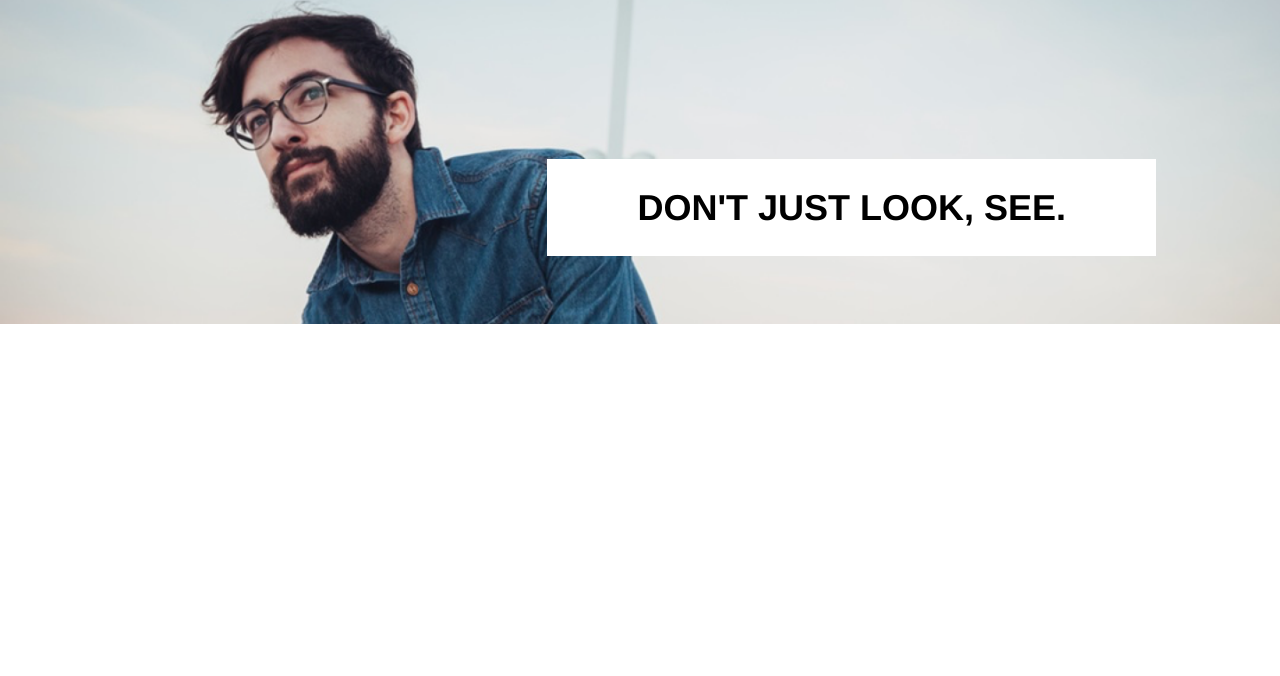
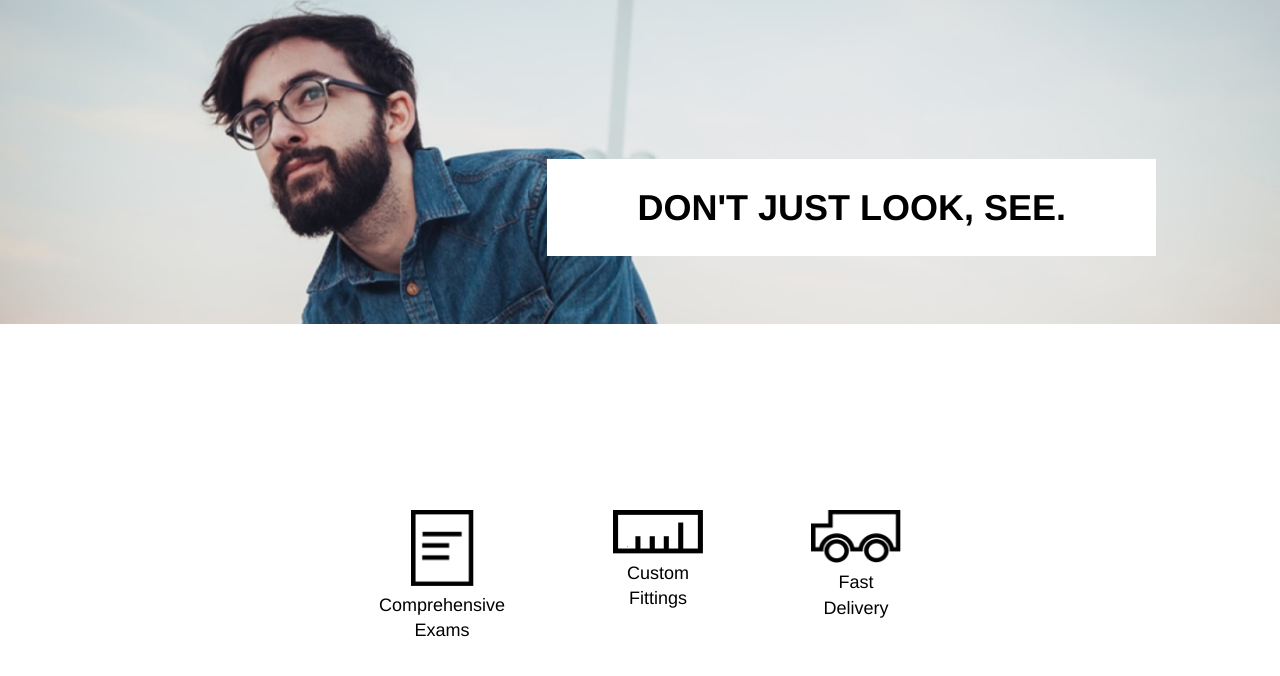
Before and after one commit to credeker/tortoise, a plain HTML site: page index.html in a window 1280 px wide. Shown: the part 84-760 px from the top of the page. Drawn offline with Linux system fonts and the light colour scheme.

Commit message:
Add services section

```diff
--- a/index.html
+++ b/index.html
@@ -30,7 +30,24 @@
     </section>
 
 
-    <!--Action Icons-->
+    <!--Service Icons-->
+
+    <section class="site_container">
+      <div id="services_container">
+      <div class="service_container">
+        <img id="paper_icon" src="resources/images/paper-icon.png" alt="paper icon">
+        <p>Comprehensive<br> Exams</p>
+      </div>
+      <div class="service_container">
+        <img id="ruler_icon" src="resources/images/ruler-icon.png" alt="ruler icon">
+        <p>Custom<br> Fittings</p>
+      </div>
+      <div class="service_container">
+        <img id="truck_icon" src="resources/images/truck-icon.png" alt="truck icon">
+        <p>Fast<br> Delivery</p>
+      </div>
+    </div>
+    </section>
 
     <!--Philosophy and Appointments-->
 
--- a/resources/css/style.css
+++ b/resources/css/style.css
@@ -71,7 +71,29 @@ body {
 }
 
 
-/* Action Icons */
+/* Service Icons */
+
+#services_container {
+  display: flex;
+  justify-content: center;
+  height: 8rem;
+  margin-top: 3rem;
+  margin-bottom: 3rem;
+}
+
+.service_container {
+  text-align: center;
+  padding: 0 3rem;
+}
+
+#paper_icon {
+  width: 3.5rem;
+}
+
+#ruler_icon,
+#truck_icon {
+  width: 5rem;
+}
 
 /* Philosophy and Appointments */
 
```
Also changed, not shown: resources/images/paper-icon.png (added), resources/images/ruler-icon.png (added), resources/images/truck-icon.png (added).
